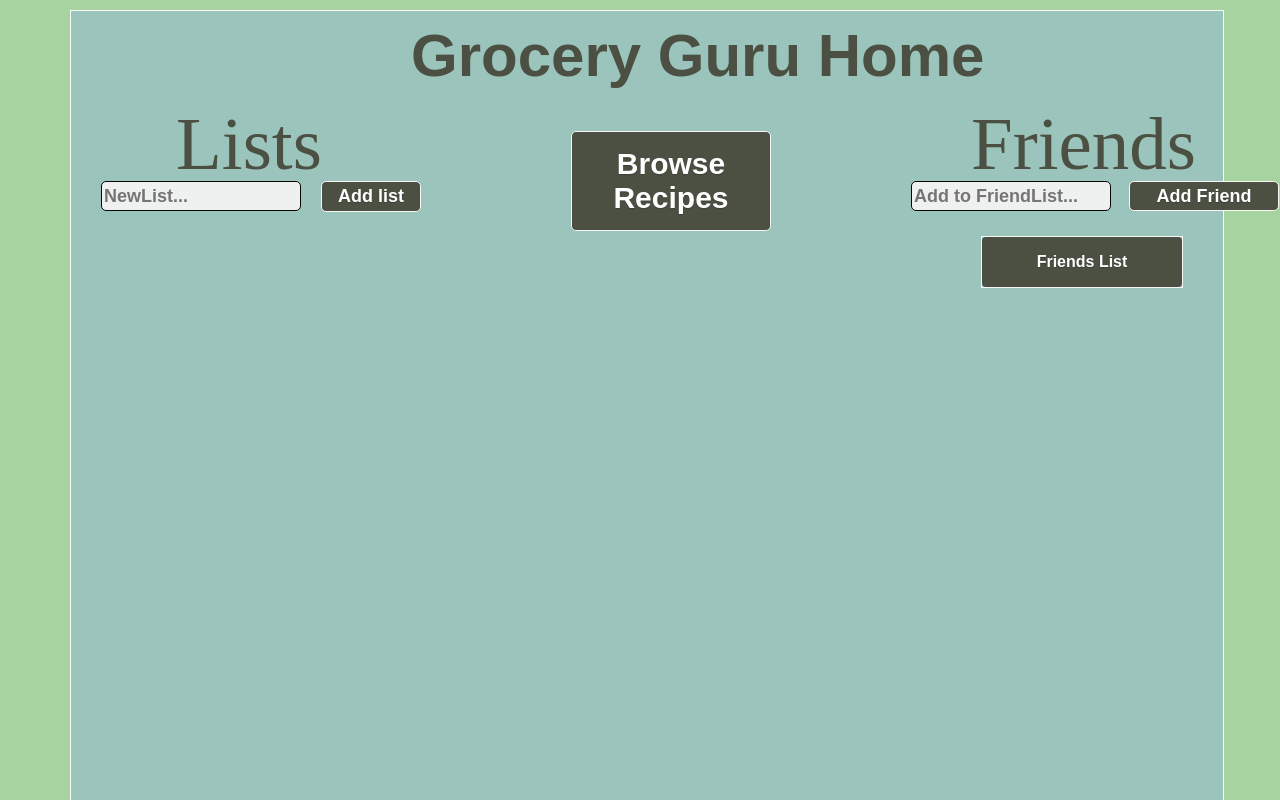
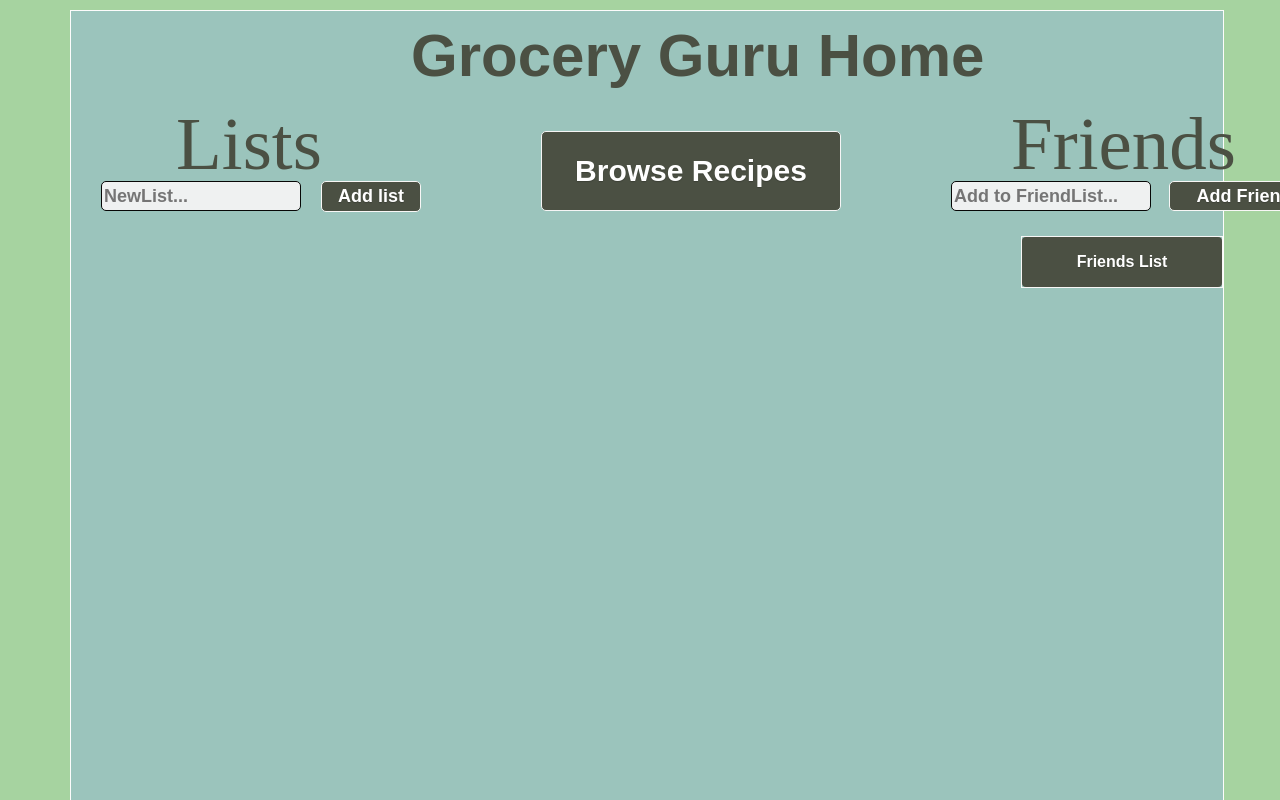
Before and after one commit to EliScherrer/Grocery-Guru, a website: page public/home.html in a window 1280 px wide. Drawn offline with Linux system fonts and the light colour scheme; no server answers.

Commit message:
home adjustments

```diff
--- a/public/css/home.css
+++ b/public/css/home.css
@@ -39,10 +39,10 @@
 
 			#btnRecipes {
         position: absolute;
-        left: 500px;
+        left: 470px;
 				top: 120px;
-        width: 200px;
-        height: 100px;
+        width: 300px;
+        height: 80px;
 				font-size: 30px;
         background: #4B5043;;
         border: 1px solid #f5f5f5;
@@ -149,7 +149,7 @@
 
 			#divFriendSection {
 				position: absolute;
-				left: 850px;
+				left: 890px;
 				top: 140px;
 			}
 
```
